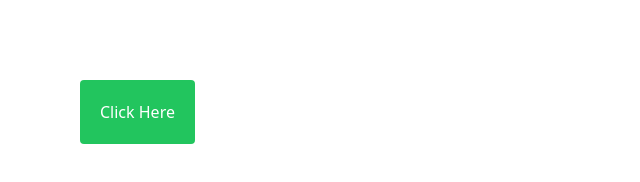
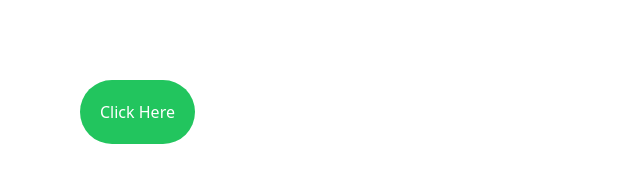
Before and after one commit to bunyawats/hello-tailwind, a website: page public/index.html in a window 1280 px wide. Shown: the full height of the page, 0-640 px from the left. Drawn offline with Linux system fonts and the light colour scheme.

Commit message:
bg-green-500 m-20 p-5 text-white rounded-full

```diff
--- a/public/index.html
+++ b/public/index.html
@@ -10,7 +10,7 @@
 
 <body>
 
-    <button class="bg-green-500 m-20 p-5 text-white rounded ">Click Here</button>
+    <button class="bg-green-500 m-20 p-5 text-white rounded-full">Click Here</button>
 
 </body>
 
```
Also changed, not shown: public/styles.css.
